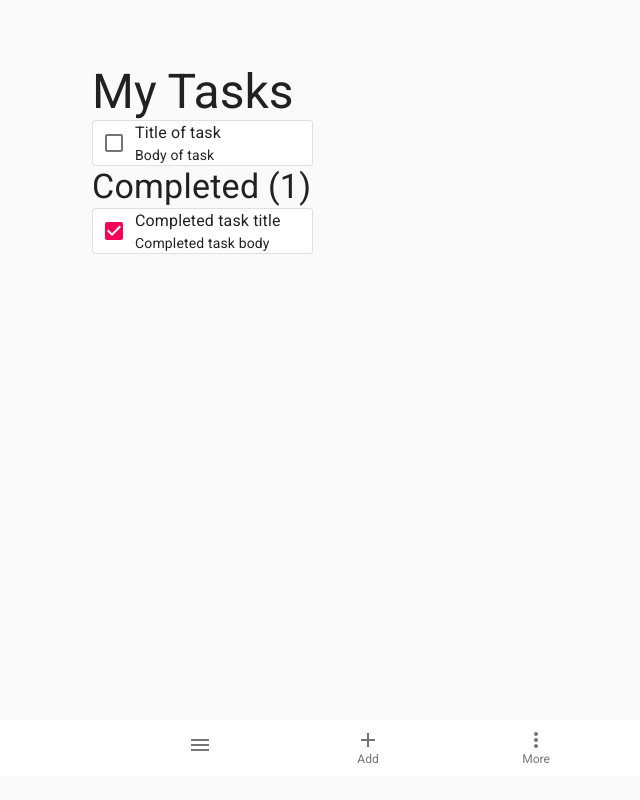
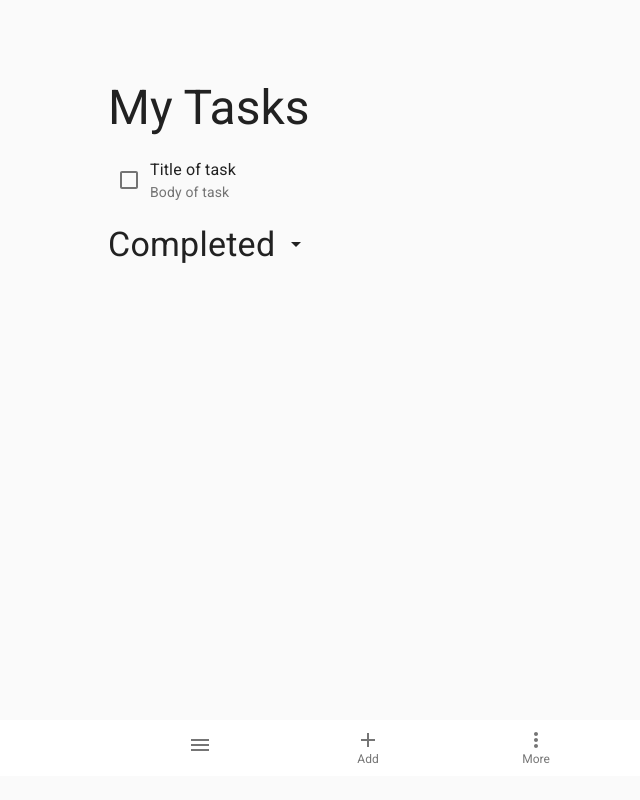
Before and after one commit to mitwilsch/toto, a React app: page / in a window 1280 px wide. Shown: the whole page, without its empty margins (272-912 px from the left). Built offline with nearby package versions, Linux system fonts and the light colour scheme.

Commit message:
Completed hides checked tasks

```diff
--- a/src/client/App.js
+++ b/src/client/App.js
@@ -8,6 +8,8 @@ import {
   BottomNavigationAction,
   makeStyles,
   Container,
+  IconButton,
+  Collapse,
 } from '@material-ui/core';
 import Drawer from '@material-ui/core/Drawer';
 import Button from '@material-ui/core/Button';
@@ -19,6 +21,7 @@ import ListItemText from '@material-ui/core/ListItemText';
 import AddIcon from '@material-ui/icons/Add';
 import MenuIcon from '@material-ui/icons/Menu';
 import MoreVertIcon from '@material-ui/icons/MoreVert';
+import ArrowDropDownIcon from '@material-ui/icons/ArrowDropDown';
 
 const useStyles = makeStyles(theme => ({
   root: {
@@ -60,17 +63,23 @@ const App = props => {
     },
   ]);
 
+  const [state, setState] = useState({ completedActive: false });
+
   const handleCheck = index => {
     const taskListTemp = taskList;
     taskListTemp[index].checked = !taskListTemp[index].checked;
     setTaskList(taskListTemp);
   };
 
+  const toggleCompleted = () => {
+    setState({ completedActive: !state.completedActive });
+  };
+
   const TaskItem = props => {
     const { item, handler } = props;
     const [checked, setChecked] = useState(item.checked);
     return (
-      <Paper style={{ display: 'flex', width: '40%' }} variant="outlined">
+      <ListItem>
         <Checkbox
           style={{ flex: 0 }}
           checked={item.checked}
@@ -79,11 +88,8 @@ const App = props => {
             setChecked(!checked);
           }}
         />
-        <div style={{ flex: 1 }}>
-          <Typography variant="body1">{item.title}</Typography>
-          <Typography variant="body2">{item.body}</Typography>
-        </div>
-      </Paper>
+        <ListItemText primary={item.title} secondary={item.body} />
+      </ListItem>
     );
   };
 
@@ -122,7 +128,10 @@ const App = props => {
     <div className={classes.root}>
       <CssBaseline />
       <Container component="main" className={classes.main} maxWidth="sm">
+        <List>
+          <ListItem>
             <Typography variant="h3">My Tasks</Typography>
+          </ListItem>
           {taskList.map((item, index) => {
             if (!item.checked) {
               return (
@@ -135,7 +144,13 @@ const App = props => {
             }
           })}
 
-        <Typography variant="h4">Completed (1)</Typography>
+          <ListItem button onClick={() => toggleCompleted()}>
+            <Typography variant="h4">
+              Completed <ArrowDropDownIcon />
+            </Typography>
+          </ListItem>
+          <Collapse in={state.completedActive} timeout="auto" unmountOnExit>
+            <List>
               {taskList.map((item, index) => {
                 if (item.checked) {
                   return (
@@ -147,6 +162,9 @@ const App = props => {
                   );
                 }
               })}
+            </List>
+          </Collapse>
+        </List>
       </Container>
 
       <footer className={classes.footer}>
@@ -166,7 +184,8 @@ export default App;
 /* Todo
 x Checkbox button controls item state
 New entry on Add click
-Render slider window on Menu click
+x Render slider window on Menu click
+Populate App Drawer
 Render popup on More click
 x Move tasks from My Tasks to Completed based on checked status
 Full-page item view
@@ -174,7 +193,7 @@ Add date field to item structure
 Add date picker to entry
 Add subtask to model
 Item action moves to subtask of another item
-Hide completed menu behind clicker
+x Hide completed menu behind clicker
 More task lists
 Menu actions create task list
 Item action moves to another task list
```
Lines whose indentation alone changed are shown as unchanged.
